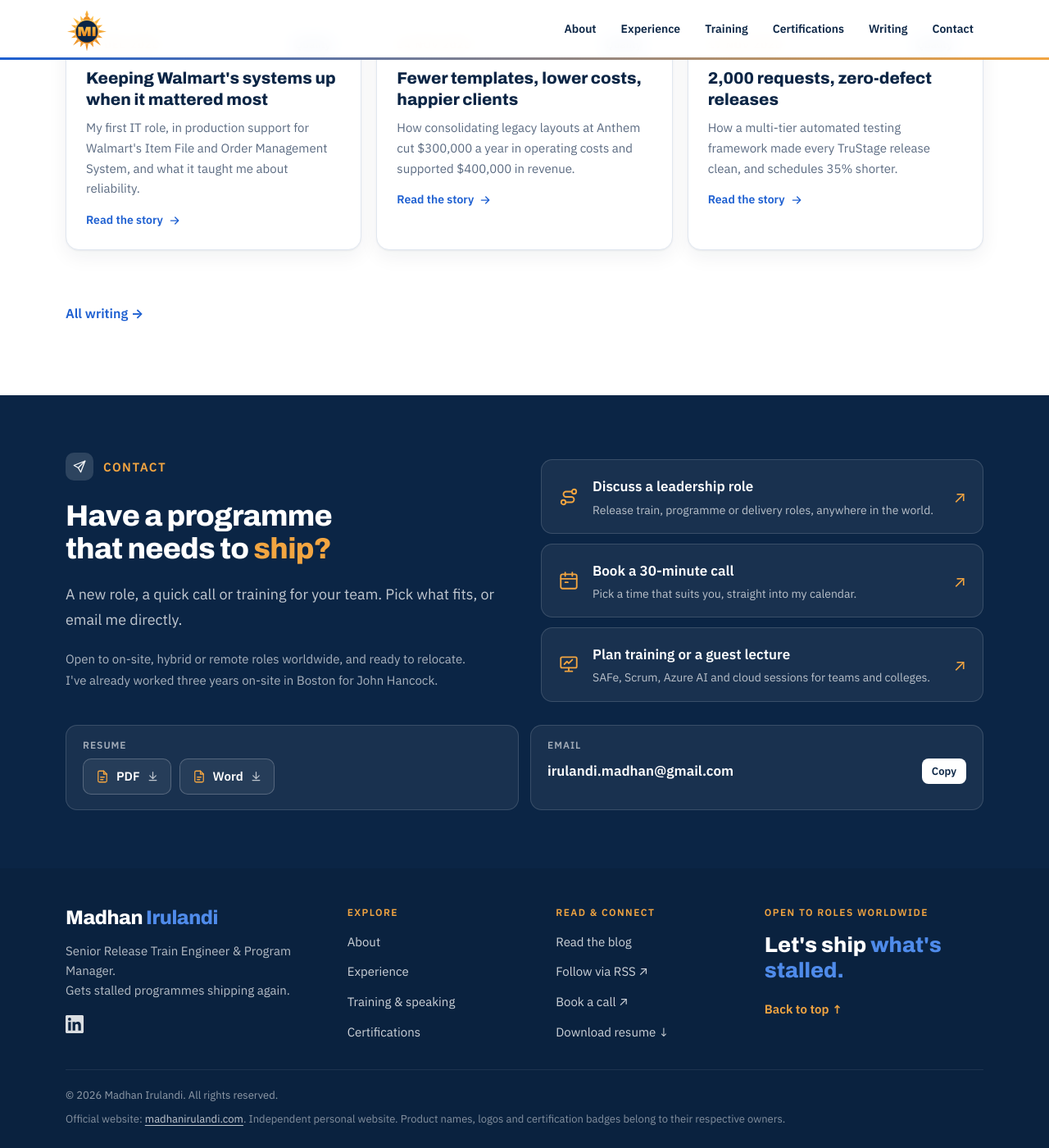
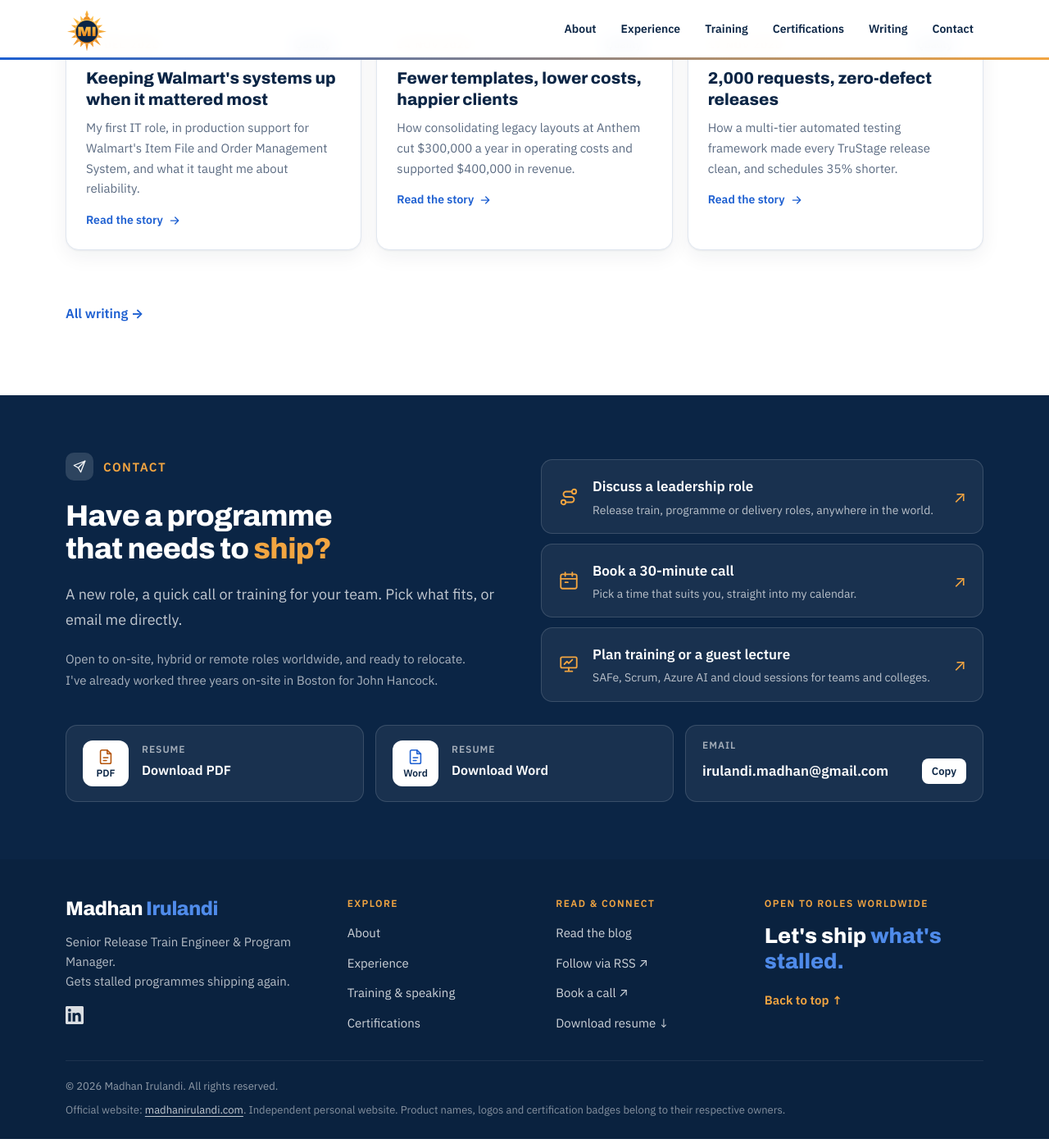
Before and after one commit to Madhan-I/Madhan-I.github.io, a Jekyll site: the page built from index.html, in a window 1280 px wide and 1400 px high, scrolled down 11255 px. Shown: the whole window at 82% size. Built offline with Jekyll 4.4.1, drawn with Linux system fonts in a browser that asks for light colours.

Commit message:
Contact: separate PDF, Word and Email cards with tiles
Co-Authored-By: Claude Opus 5.5 <noreply@anthropic.com>
Claude-Session: https://claude.ai/code/session_01MFRrTt7LBDdX57m85KHNGp

```diff
--- a/assets/css/style.css
+++ b/assets/css/style.css
@@ -649,3 +649,15 @@ footer .wrap.f-grid { display: grid; grid-template-columns: 1.4fr 1fr 1fr 1.2fr;
 .file-btn .ic.dl { width: 15px; height: 15px; color: rgba(255, 255, 255, .7); }
 .file-btn:hover { border-color: #F2A541; background: rgba(255, 255, 255, .1); }
 .card .row.res { gap: 10px; }
+
+.contact-row.trio-row { grid-template-columns: repeat(3, minmax(0, 1fr)); margin-top: 28px; }
+.dl-card { display: flex; align-items: center; gap: 16px; text-decoration: none; color: #FFFFFF; }
+.dl-card b { display: block; margin-top: 6px; font-size: 16px; font-weight: 700; }
+.dl-card .k { margin: 0; }
+.dl-tile { width: 56px; height: 56px; flex: none; border-radius: 12px; background: #FFFFFF; display: flex; flex-direction: column; align-items: center; justify-content: center; gap: 3px; color: #0B2545; font: 700 12px/1 var(--body); }
+.dl-tile .ic { width: 22px; height: 22px; }
+.dl-tile .ic.pdf { color: #B45309; }
+.dl-tile .ic.doc { color: #1D5FD1; }
+.dl-card:hover { border-color: #F2A541; }
+@media (max-width: 900px) { .contact-row.trio-row { grid-template-columns: 1fr 1fr; } .contact-row.trio-row > .card:last-child { grid-column: 1 / -1; } }
+@media (max-width: 560px) { .contact-row.trio-row { grid-template-columns: 1fr; } }
--- a/index.html
+++ b/index.html
@@ -202,14 +202,10 @@ layout: default
       <a class="intent" href="mailto:{{ p.email }}?subject=Training%20or%20guest%20lecture" data-goatcounter-click="intent-training"><svg class="ic" aria-hidden="true"><use href="#i-board"/></svg><span><b>Plan training or a guest lecture</b><i>SAFe, Scrum, Azure AI and cloud sessions for teams and colleges.</i></span><em aria-hidden="true">↗</em></a>
     </div>
     </div>
-    <div class="contact-row duo-row reveal">
-      <div class="card">
-        <span class="k">Resume</span>
-        <div class="row res">
-          {% if p.resume_file != "" %}<a class="file-btn" href="{{ '/assets/resume/' | append: p.resume_file | relative_url }}" data-goatcounter-click="click-contact-resume" download aria-label="Download resume as PDF"><svg class="ic" aria-hidden="true"><use href="#i-file"/></svg><span>PDF</span><svg class="ic dl" aria-hidden="true"><use href="#i-down"/></svg></a><a class="file-btn" href="{{ '/assets/resume/Madhan-Irulandi-Resume.docx' | relative_url }}" data-goatcounter-click="click-contact-resume-word" download aria-label="Download resume as Word"><svg class="ic" aria-hidden="true"><use href="#i-file"/></svg><span>Word</span><svg class="ic dl" aria-hidden="true"><use href="#i-down"/></svg></a>
-          {% else %}<a class="v" href="mailto:{{ p.email }}?subject=Resume%20request">Request by email</a>{% endif %}
-        </div>
-      </div>
+    <div class="contact-row trio-row reveal">
+      {% if p.resume_file != "" %}<a class="card dl-card" href="{{ '/assets/resume/' | append: p.resume_file | relative_url }}" data-goatcounter-click="click-contact-resume" download><span class="dl-tile"><svg class="ic pdf" aria-hidden="true"><use href="#i-file"/></svg>PDF</span><span><span class="k">Resume</span><b>Download PDF</b></span></a>
+      <a class="card dl-card" href="{{ '/assets/resume/Madhan-Irulandi-Resume.docx' | relative_url }}" data-goatcounter-click="click-contact-resume-word" download><span class="dl-tile"><svg class="ic doc" aria-hidden="true"><use href="#i-file"/></svg>Word</span><span><span class="k">Resume</span><b>Download Word</b></span></a>
+      {% else %}<div class="card"><span class="k">Resume</span><div class="row"><a class="v" href="mailto:{{ p.email }}?subject=Resume%20request">Request by email</a></div></div>{% endif %}
       <div class="card">
         <span class="k">Email</span>
         <div class="row"><a class="v" data-goatcounter-click="click-contact-email" href="mailto:{{ p.email }}">{{ p.email }}</a><button class="copy-btn" type="button" data-copy="{{ p.email }}">Copy</button></div>
```
